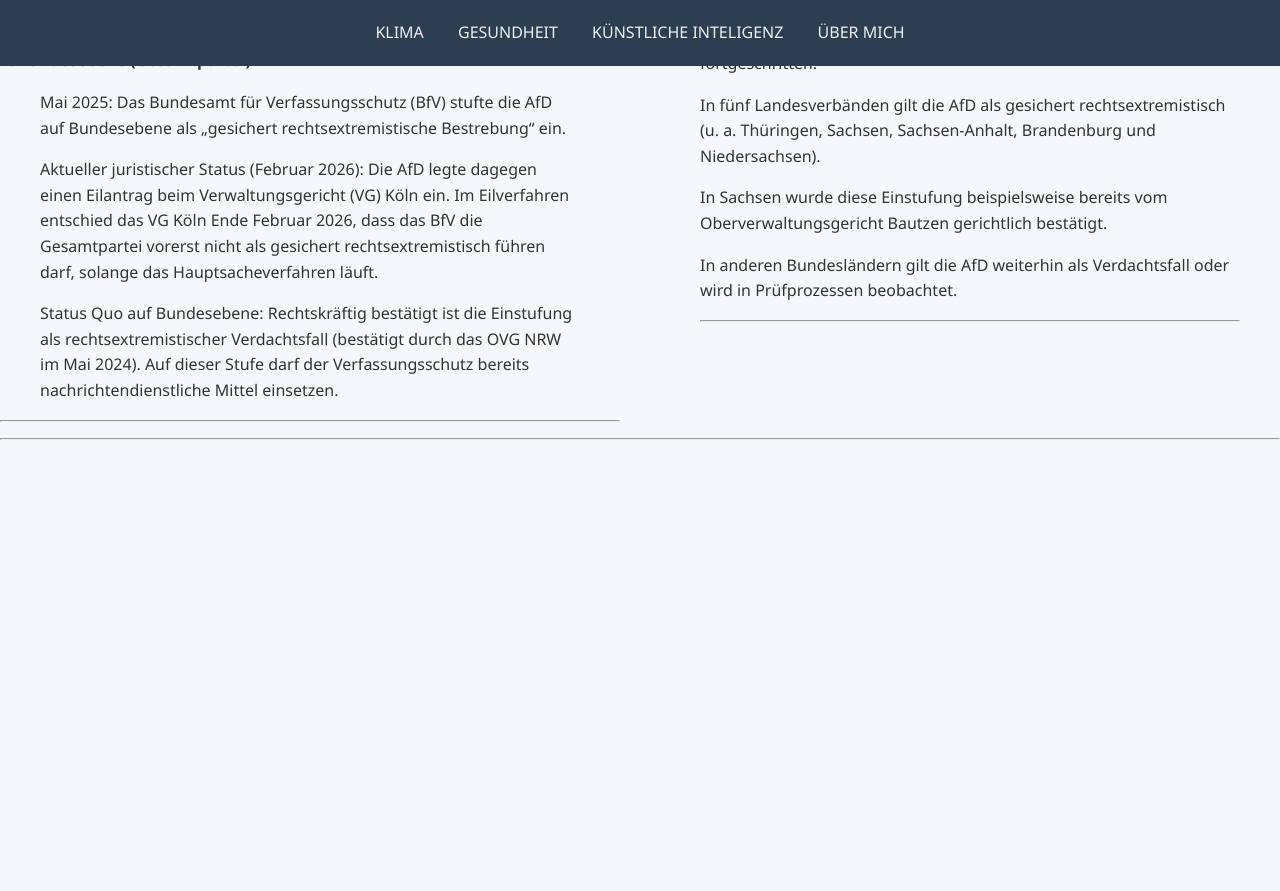
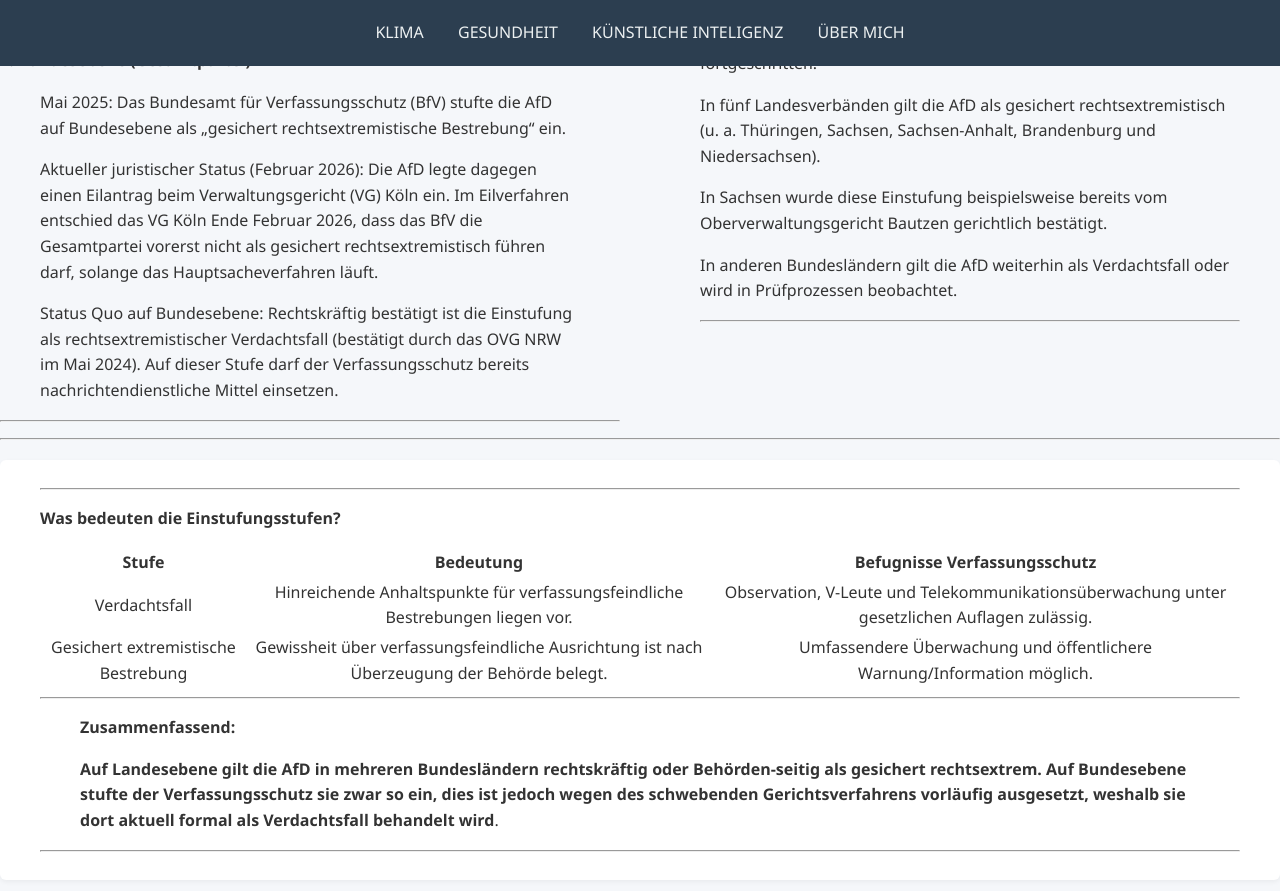
Before and after one commit to TheGermanTruth/TheGermanTruth, a Jekyll site: the page built from rechts.md, in a window 1280 px wide and 900 px high, scrolled down 1391 px. Shown: the top 891 px of the window. Built offline with Jekyll 4.4.1, drawn with Linux system fonts in a browser that asks for light colours; before the commit the page ends 1839 px from its top, so only the background shows below that.

Commit message:
Update rechts.md

```diff
--- a/rechts.md
+++ b/rechts.md
@@ -62,3 +62,26 @@
 </div>
 
 ---
+
+<div class="section one-column" markdown="1">
+
+---
+
+**Was bedeuten die Einstufungsstufen?**
+
+| Stufe | Bedeutung | Befugnisse Verfassungsschutz |
+| :---: | :---: | :---: |
+| Verdachtsfall | Hinreichende Anhaltspunkte für verfassungsfeindliche Bestrebungen liegen vor. | Observation, V-Leute und Telekommunikationsüberwachung unter gesetzlichen Auflagen zulässig. |
+| Gesichert extremistische Bestrebung | Gewissheit über verfassungsfeindliche Ausrichtung ist nach Überzeugung der Behörde belegt. | Umfassendere Überwachung und öffentlichere Warnung/Information möglich. |
+
+---
+
+>**Zusammenfassend:**
+>
+>**Auf Landesebene gilt die AfD in mehreren Bundesländern rechtskräftig oder Behörden-seitig als gesichert rechtsextrem. Auf Bundesebene stufte
+>der Verfassungsschutz sie zwar so ein, dies ist jedoch wegen des schwebenden Gerichtsverfahrens vorläufig ausgesetzt, weshalb sie dort aktuell formal als
+>Verdachtsfall behandelt wird**.
+
+---
+
+</div>
```
